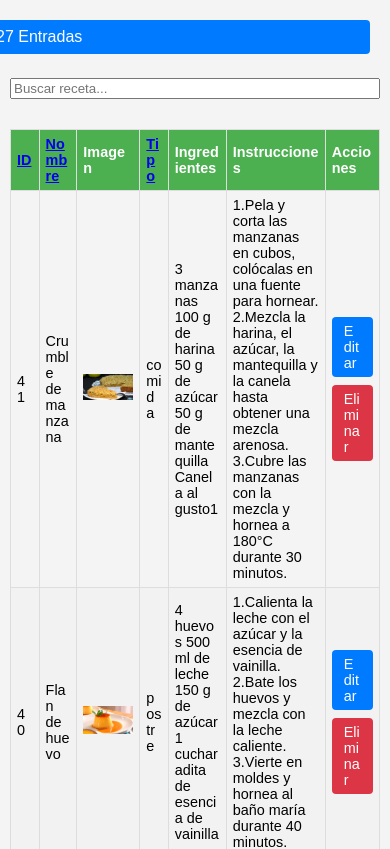
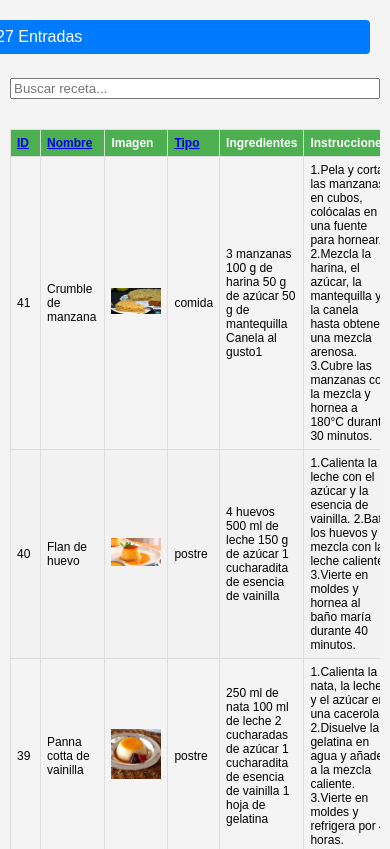
Before and after one commit to Centurionromano/15.entrega, a PHP site: page /recipes.php in a window 390 px wide. Shown: the top 849 px of the page. Run offline with PHP 8.4, Linux system fonts and the light colour scheme; a user stored in the database is signed in; data comes from the database, SQL or seed files in the repository.

Commit message:
Tabla responsive

```diff
--- a/recipes.php
+++ b/recipes.php
@@ -263,10 +263,12 @@ table, th, td {
 .table-responsive th,
 .table-responsive td {
   padding: 8px;
-  font-size: 1rem;
-  word-break: break-word;
+  font-size: 0.85rem;       /* letra más pequeña */
+  word-break: normal;       /* deja que las palabras se rompan solo al final de línea */
+  white-space: normal;      /* evita saltos automáticos dentro de palabras */
   text-align: left;
 }
+
 
 /* 4) Botones flexibles: en móvil apilan si no caben */
 .button-container {
@@ -284,7 +286,7 @@ table, th, td {
   .table-responsive th,
   .table-responsive td {
     padding: 6px;
-    font-size: 0.9rem;
+    font-size: 0.75rem;
   }
 
   .add-btn,
```
